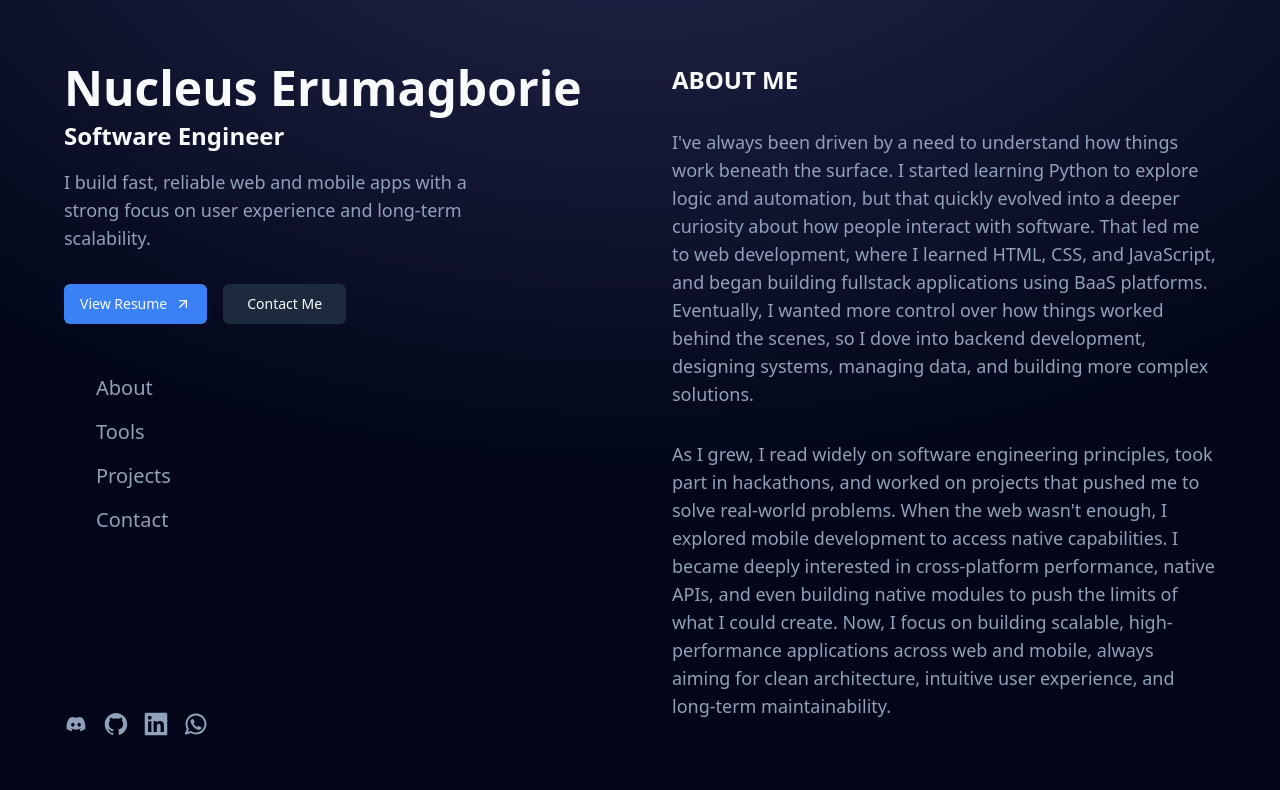
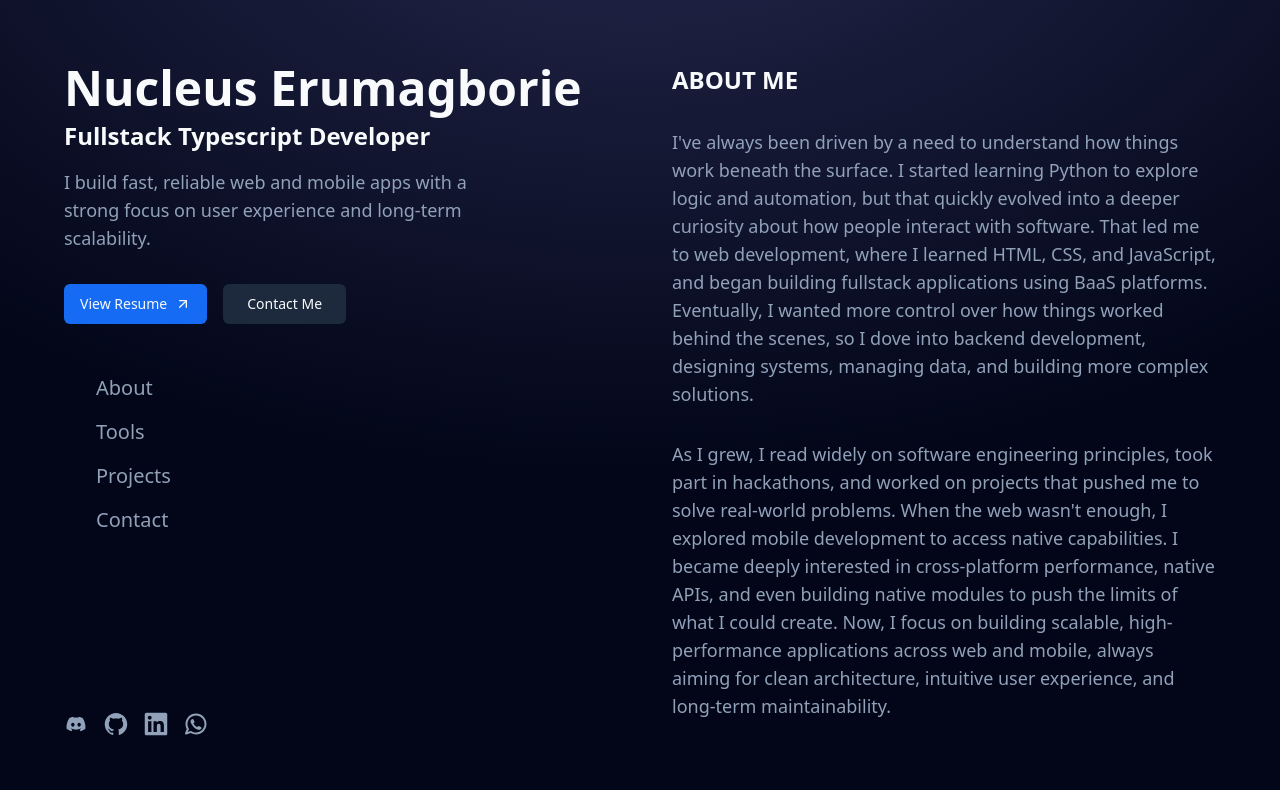
Before and after one commit to nucleus48/portfolio, a Next.js app: page / in a window 1280 px wide. Shown: the top 790 px of the page. Built offline with nearby package versions, Linux system fonts and the light colour scheme.

Commit message:
change skill to Fullstack Typescript Developer

```diff
--- a/app/components/intro-section.tsx
+++ b/app/components/intro-section.tsx
@@ -8,7 +8,7 @@ export default function IntroSection() {
       <h1 className="font-bold text-3xl mb-2 sm:text-4xl md:text-5xl lg:text-4xl xl:text-5xl">
         Nucleus Erumagborie
       </h1>
-      <h2 className="font-semibold mb-4">Software Engineer</h2>
+      <h2 className="font-semibold mb-4">Fullstack Typescript Developer</h2>
       <p className="mb-8 max-w-md">
         I build fast, reliable web and mobile apps with a strong focus on user
         experience and long-term scalability.
--- a/app/globals.css
+++ b/app/globals.css
@@ -51,7 +51,7 @@
   --card-foreground: oklch(0.129 0.042 264.695);
   --popover: oklch(1 0 0);
   --popover-foreground: oklch(0.129 0.042 264.695);
-  --primary: oklch(0.62 0.19 260);
+  --primary: oklch(56.596% 0.21982 260.377);
   --primary-foreground: oklch(0.984 0.003 247.858);
   --secondary: oklch(0.968 0.007 247.896);
   --secondary-foreground: oklch(0.208 0.042 265.755);
@@ -85,7 +85,7 @@
   --card-foreground: oklch(0.984 0.003 247.858);
   --popover: oklch(0.208 0.042 265.755);
   --popover-foreground: oklch(0.984 0.003 247.858);
-  --primary: oklch(0.62 0.19 260);
+  --primary: oklch(56.596% 0.21982 260.377);
   --primary-foreground: oklch(0.984 0.003 247.858);
   --secondary: oklch(0.279 0.041 260.031);
   --secondary-foreground: oklch(0.984 0.003 247.858);
```
